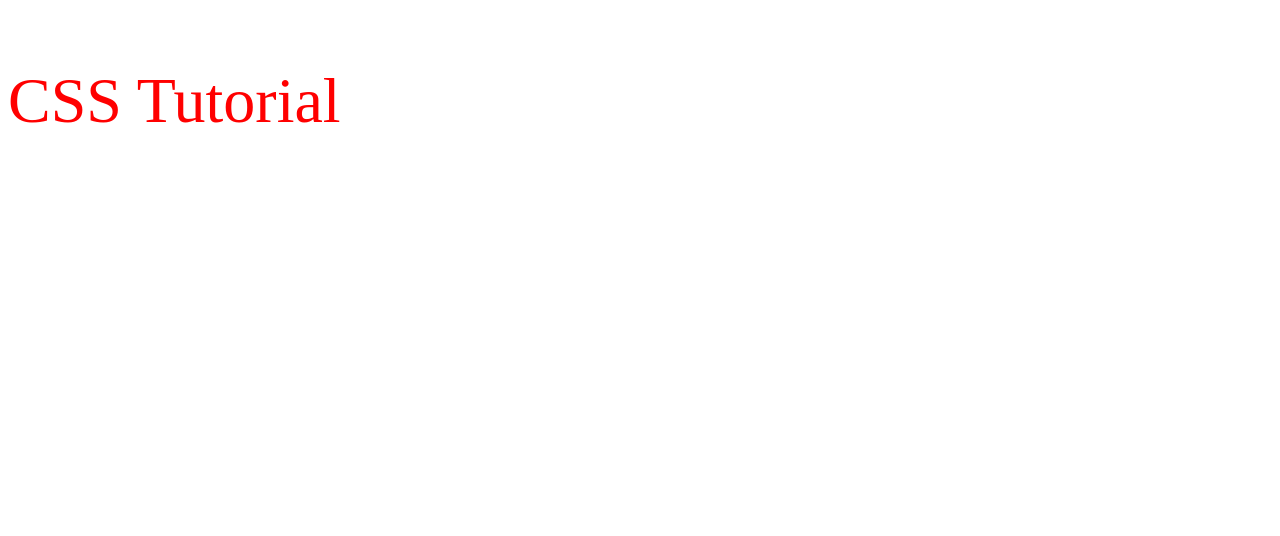
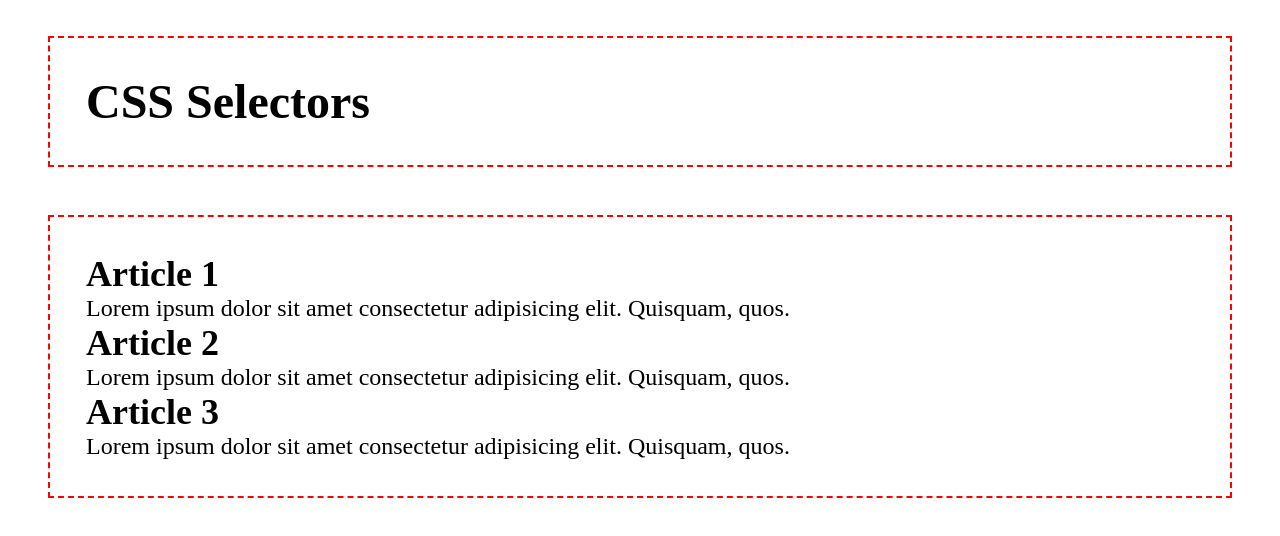
Before and after one commit to LandoMeowrissian/freeCodeCamp, a plain HTML site: page css/index.html in a window 1280 px wide. Drawn offline with Linux system fonts and the light colour scheme.

Commit message:
I'm only making these commits to "keep my garden green"

```diff
--- a/css/index.html
+++ b/css/index.html
@@ -1,17 +1,29 @@
 <!DOCTYPE html>
 <html lang="en">
-<head>
-  <meta charset="UTF-8">
-  <meta name="viewport" content="width=device-width, initial-scale=1.0">
-  <title>Document</title>
-  <link rel="stylesheet" href="style.css">
-  <style>
-    p {
-      color: red;
-    }
-  </style>
-</head>
-<body>
-  <p>CSS Tutorial</p>
-</body>
+  <head>
+    <meta charset="UTF-8" />
+    <meta name="viewport" content="width=device-width, initial-scale=1.0" />
+    <title>Document</title>
+    <link rel="stylesheet" href="style.css" />
+  </head>
+  <body>
+    <header class="container">
+      <h1>CSS Selectors</h1>
+    </header>
+    <main class="container" >
+      <h2>Article 1</h2>
+      <p>
+        Lorem ipsum dolor sit amet consectetur adipisicing elit. Quisquam, quos.
+      </p>
+      <h2>Article 2</h2>
+      <p class="grey" id="second">
+        Lorem <span class="highlight">ipsum dolor </span> sit amet consectetur
+        adipisicing elit. Quisquam, quos.
+      </p>
+      <h2>Article 3</h2>
+      <p class="grey">
+        Lorem ipsum dolor sit amet consectetur adipisicing elit. Quisquam, quos.
+      </p>
+    </main>
+  </body>
 </html>
--- a/css/style.css
+++ b/css/style.css
@@ -1,3 +1,73 @@
+/* selectors */
+
+/*  * {
+  margin: 0;
+  padding: 0;
+  box-sizing: border-box;
+  font-family: monospace;
+}
+
+body {
+  font-size: 16px;
+}
+
+*/
+
+/* element selector */
+/* h1,
+h2 {
+  color: blue;
+} */
+/* class selector: specificity overrules any following rules */
+
+/* .grey {
+  color: #666;
+}
 p {
-  font-size: 64px;
+  color: purple;
+} */
+
+/* The cascade will read this last and will override previous rules  */
+/* p {
+  color: red;
 }
+
+.highlight {
+  text-transform: uppercase;
+  background-color: gold;
+} */
+
+/* id selector */
+/* #second {
+  font-style: italic;
+}  */
+
+/* colors */
+
+/* body {
+  font-size: 22px;
+  font-family: Arial, sans-serif;
+  line-height: 1.6;
+  background-color: papayawhip;
+  color: darkblue;
+} */
+
+/* box model */
+
+* {
+  margin: 0;
+  padding: 0;
+  box-sizing: border-box;
+
+}
+
+.container {
+  border: 2px dashed red;
+  font-size: 1.5rem;
+  /* margin-top: 1.5em;
+  margin-right: 2em;
+  margin-bottom: 2em;
+  margin-left: 2em; */
+  margin: 1.5em 2em 2em 2em;
+  padding: 1.5em;
+}
```
